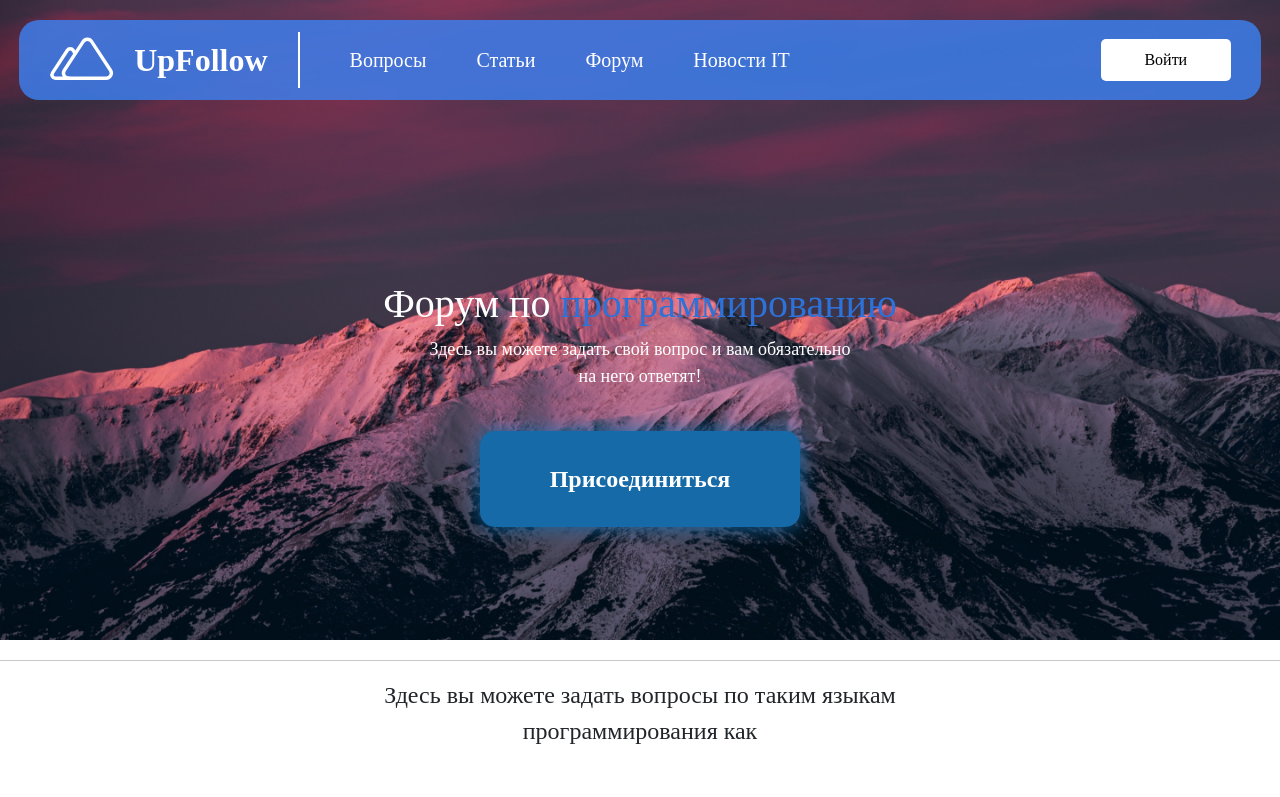
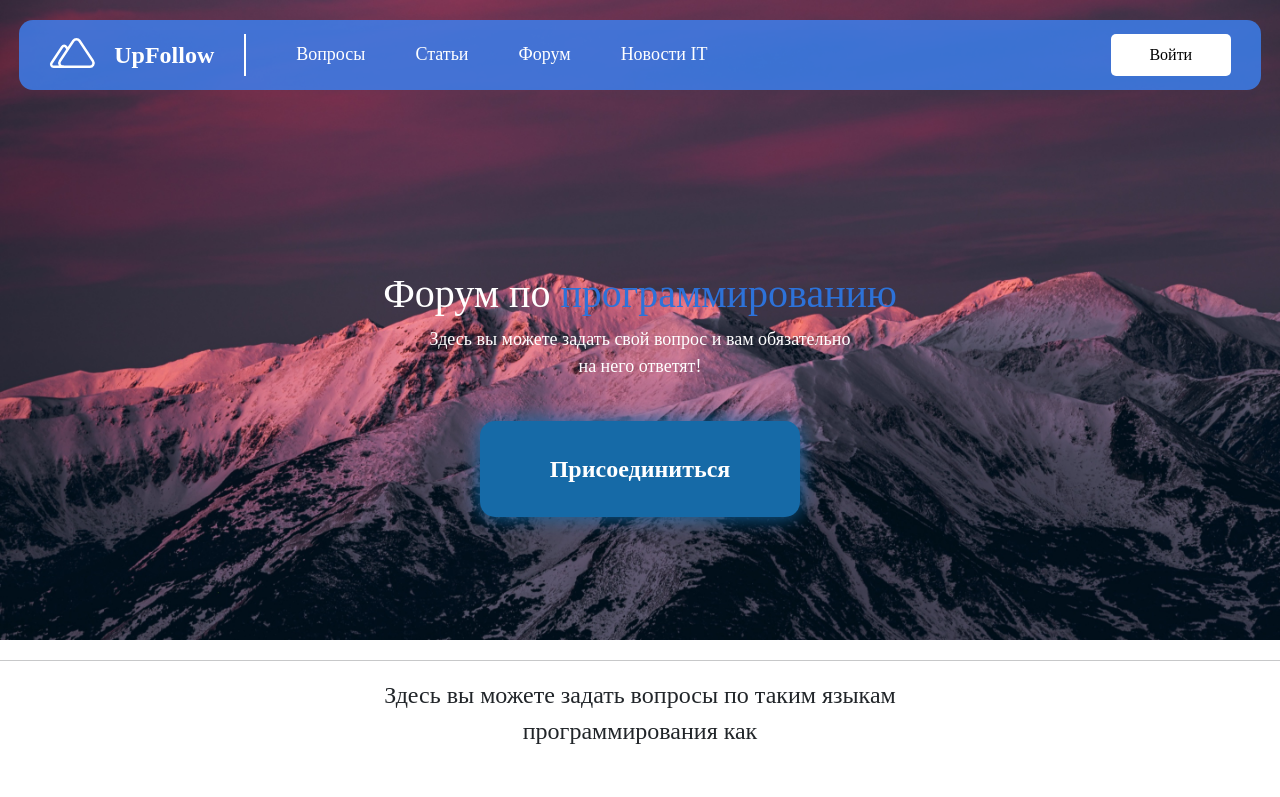
Before and after one commit to OverflowProjectMSP/final, a Vue app in the folder client/: page / in a window 1280 px wide. Shown: the top 797 px of the page. Built offline with nearby package versions, Linux system fonts and the light colour scheme; no server answers; a web font is replaced by a local one.

Commit message:
Допил хедера(4)

```diff
--- a/client/src/components/Edit/NewnavBar.vue
+++ b/client/src/components/Edit/NewnavBar.vue
@@ -31,9 +31,9 @@
 
     padding: 0 30px 0 30px;
 
-    border-radius: 20px;
+    border-radius: 14px;
     width: 97%;
-    min-height: 80px !important;
+    min-height: 70px !important;
 
     background-color: rgba(59, 130, 246, 0.8)
 
@@ -48,14 +48,14 @@
 }
 
 .items img {
-    width: 70px;
+    width: 50px;
     margin-bottom: 8px;
 
 }
 
 .items a {
     color: #fff;
-    font-size: 20px;
+    font-size: 18px;
     font-weight: 500;
     transition: 200ms;
 
@@ -68,6 +68,7 @@
 h2 {
     margin: 0;
     color: #fff;
+    font-size: 24px;
     font-weight: 600;
 }
 
@@ -87,7 +88,7 @@ h2 {
 }
 
 .enter button{
-    width: 130px;
+    width: 120px;
     border-radius: 5px;
 
   background: linear-gradient(0deg, rgba(255,255,255,1) 0%, rgba(255,255,255,1) 100%);
```
